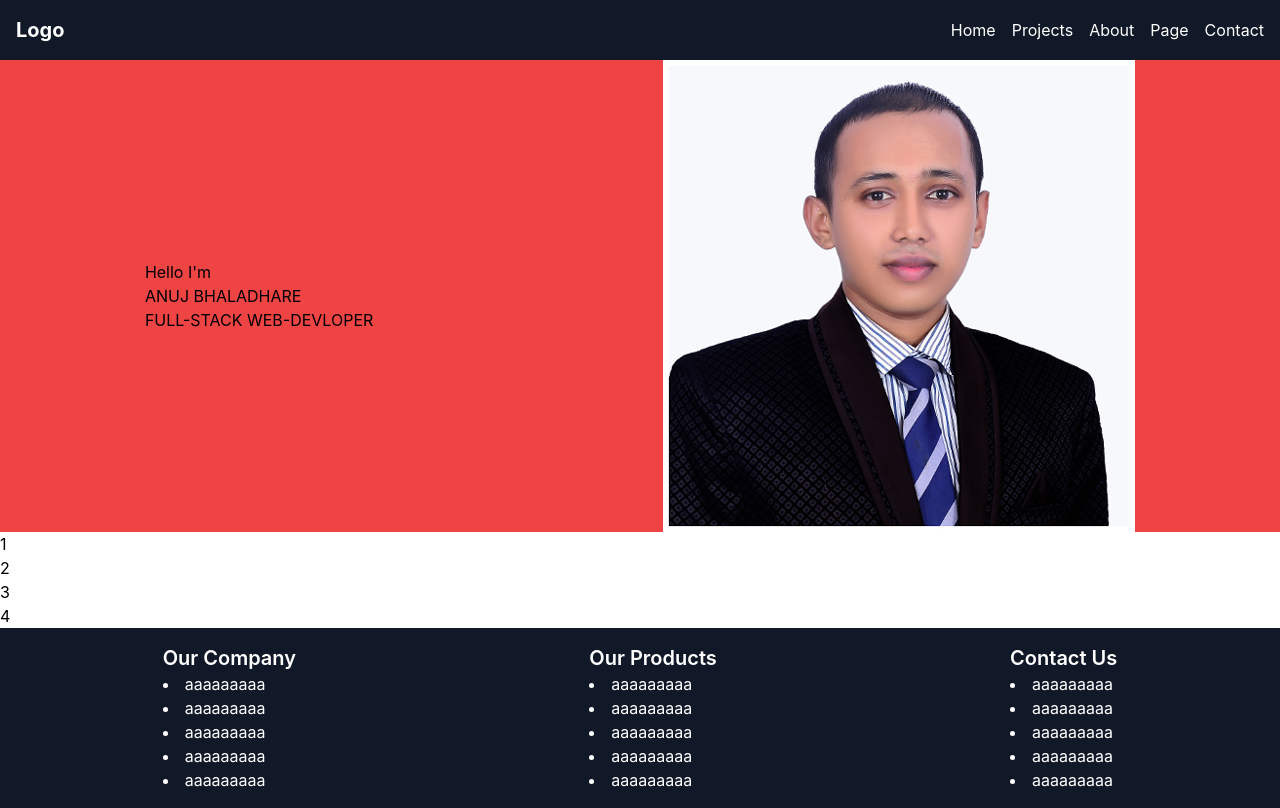
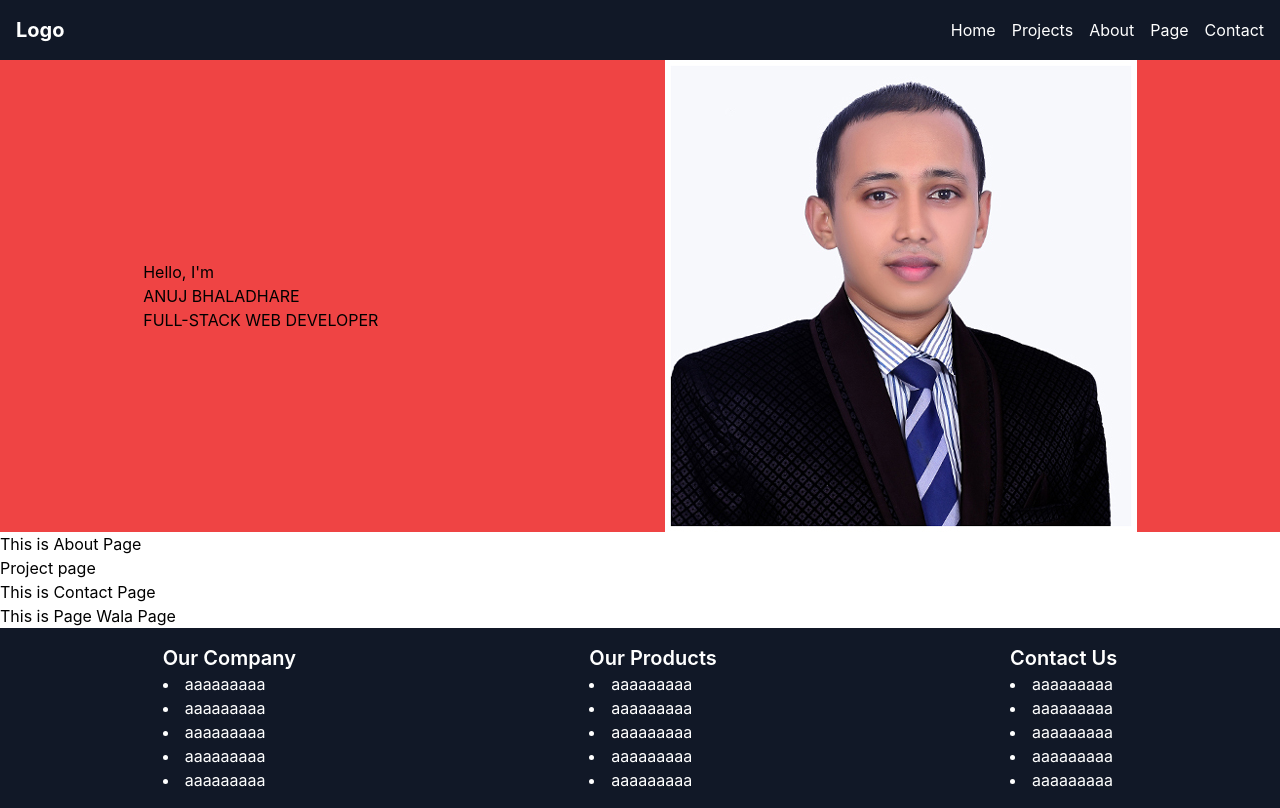
Before and after one commit to Anuj-Bhaladhare/my-portfolio-react-app, a React (Create React App) app: page / in a window 1280 px wide. Built offline with nearby package versions, Linux system fonts and the light colour scheme.

Commit message:
adding responc

```diff
--- a/src/components/Home.js
+++ b/src/components/Home.js
@@ -1,24 +1,36 @@
 import React from "react";
-import AnujPhoto from "../assest/anuj photo.jpg"
+import AnujPhoto from "../assest/anuj photo.jpg";
+import About from "./About";
+import Contact from "./Contact";
+import Page from "./Page";
+import Projects from "./Projects";
 
 const Home = () => {
     return(
         <div>
-            <div className="flex items-center justify-around bg-red-500 ">
-                <div>
-                    <h1>Hello I'm</h1>
+            <div className="flex flex-col items-center justify-around bg-red-500 sm:flex-row">
+                <div className="text-center sm:text-left">
+                    <h1>Hello, I'm</h1>
                     <h1>ANUJ BHALADHARE</h1>
-                    <h1>FULL-STACK WEB-DEVLOPER</h1>
+                    <h1>FULL-STACK WEB DEVELOPER</h1>
                 </div>
-               <div>
-                  <img src={AnujPhoto} />
-               </div>
+                <div className="mt-4 sm:mt-0">
+                    <img src={AnujPhoto} alt="Anuj Bhaladhare" />
+                </div>
             </div>
 
-            <div>1</div>
-            <div>2</div>
-            <div>3</div>
-            <div>4</div>
+            <div>
+                <About />
+            </div>
+            <div>
+               <Projects />
+            </div>
+            <div>
+               <Contact />
+            </div>
+            <div>
+                <Page />
+            </div>
         </div>
     )
 }
```
